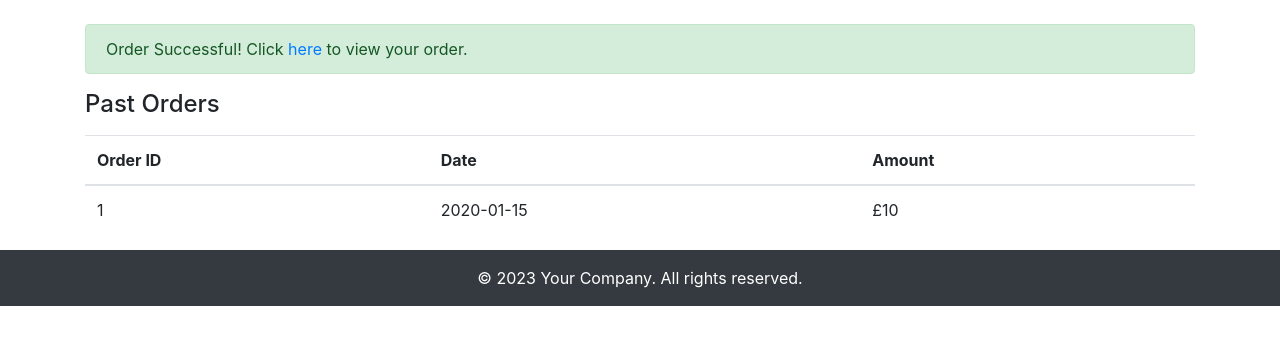
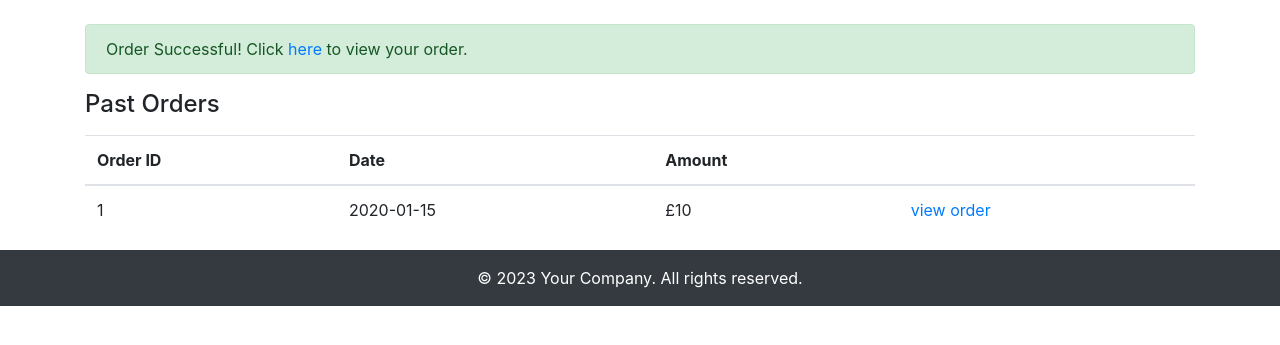
Before and after one commit to pamswi/QA-project, a Flask app: page /success/1 in a window 1280 px wide. Shown: the part 56-401 px from the top of the page. Run offline with Flask 3, Linux system fonts and the light colour scheme; tables that the repository leaves empty hold one stand-in row (values such as "Sample post"); some libraries are stand-ins or nearby versions.

Commit message:
PS: added order page

```diff
--- a/application/routes.py
+++ b/application/routes.py
@@ -75,11 +75,14 @@ def success(customer_id):
 
     past_orders=Order.past_orders(customer_id)
 
-    return render_template('success.html', past_orders=past_orders)
+    last_order = Order.last_order(customer_id)
+
+    return render_template('success.html', past_orders=past_orders, last_order=last_order)
 
 @app.route('/products', methods=["GET", "POST"])
 def products():
     products = Product.all_products()
+
 
 
     if request.method == "POST":
@@ -88,8 +91,6 @@ def products():
         elif 'add_basket' in request.form:
             id = request.form['add_basket']
             BasketItem.add_to_basket(product_id=id)
-            flash("item added to your basket")
-
 
     return render_template ('products.html', products=products)
 
@@ -103,18 +104,41 @@ def veg_products():
         elif 'add_basket' in request.form:
             id = request.form['add_basket']
             BasketItem.add_to_basket(product_id=id)
-            flash("item added to your basket")
             return redirect ('/products/veg')
 
     return render_template ('products.html', products=products)
 
-@app.route('/products/<product>')
+@app.route('/products/<product>', methods=["GET", "POST"])
 def view_product(product):
 
     product = Product.product_by_id(product)
+    message = request.args.get('message')
 
-    return render_template ('product.html', product=product)
+    if request.method == "POST":
+        if 'add_basket' in request.form:
+            id = request.form['add_basket']
+            BasketItem.add_to_basket(product_id=id)
+            return redirect (url_for('view_product', product=id, message="Item added to your basket"))
+
+
+    return render_template ('product.html', product=product, message=message)
 
 @app.route('/category')
 def category():
     return render_template ('category.html')
+
+@app.route('/order/<int:order_id>')
+def order(order_id):
+
+    order = Order.specific_order(order_id)
+    items = OrderItem.query.filter_by(order_id=order_id).all()
+
+    product_names = {}
+
+    for item in items:
+        product_id = item.product_id
+        product = Product.query.get(product_id)
+        if product:
+            product_names[item.id] = product.product_name
+
+    return render_template ('order.html', order=order, items=items, product_names=product_names)
--- a/application/templates/success.html
+++ b/application/templates/success.html
@@ -2,7 +2,7 @@
 
 <div class="container mt-4">
     <div class="alert alert-success" role="alert">
-        Order Successful! Click <a href="">here</a> to view your order.
+        Order Successful! Click <a href="{{ url_for('order', order_id=last_order.id) }}">here</a> to view your order.
     </div>
 
     <h4 class="mb-3">Past Orders</h4>
@@ -13,6 +13,7 @@
                 <th>Order ID</th>
                 <th>Date</th>
                 <th>Amount</th>
+                <th></th>
                 <!-- Add more columns as needed -->
             </tr>
         </thead>
@@ -23,6 +24,7 @@
                 <td>{{ order.order_date }}</td>
                 <td>£{{ order.total_amount }}</td>
                 <!-- Add more cells as needed -->
+                <td><a href="{{ url_for('order', order_id=order.id) }}">view order</a></td>
             </tr>
             {% endfor %}
         </tbody>
--- a/models.py
+++ b/models.py
@@ -65,6 +65,9 @@ class Order(db.Model):
     order_date = db.Column(db.String)
     total_amount = db.Column(db.Integer)
 
+    items = db.relationship('OrderItem', backref='order', lazy=True)
+
+
     @classmethod
     def add_order(cls, customer_id, order_date, total_amount):
         new_order=Order(customer_id=customer_id,order_date=order_date, total_amount=total_amount)
@@ -76,6 +79,16 @@ class Order(db.Model):
     def past_orders(cls, customer_id):
         past_orders = cls.query.filter_by(customer_id=customer_id).all()
         return past_orders
+
+    @classmethod
+    def last_order(cls, customer_id):
+        last_order = cls.query.filter_by(customer_id=customer_id).order_by(cls.id.desc()).first()
+        return last_order
+
+    @classmethod
+    def specific_order(cls, order_id):
+        order = cls.query.filter_by(id=order_id).first()
+        return order
 
 
 class OrderItem(db.Model):
```
Also changed, not shown: application/templates/order.html (added, +31 -0 lines), application/templates/product.html (+8 -3 lines).
